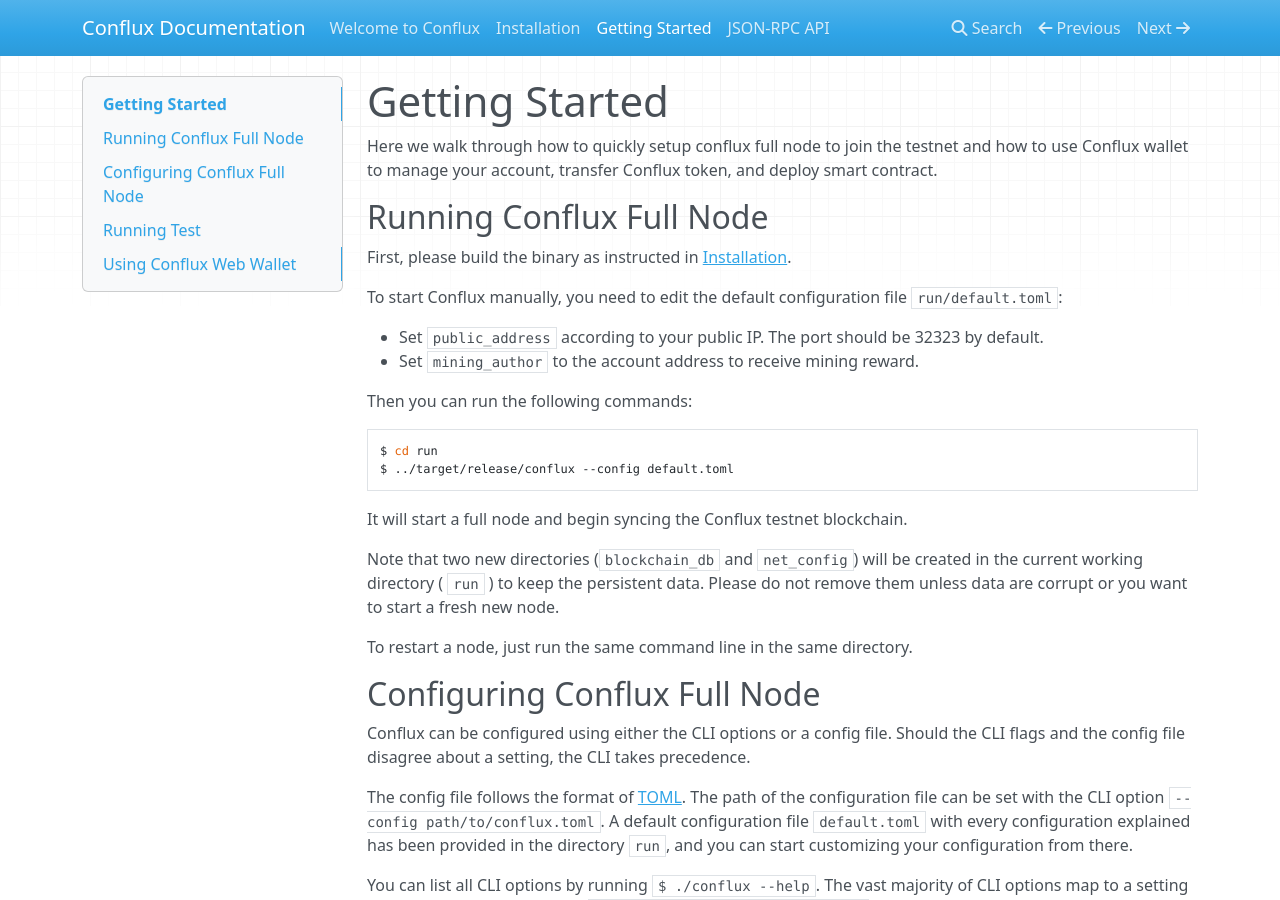
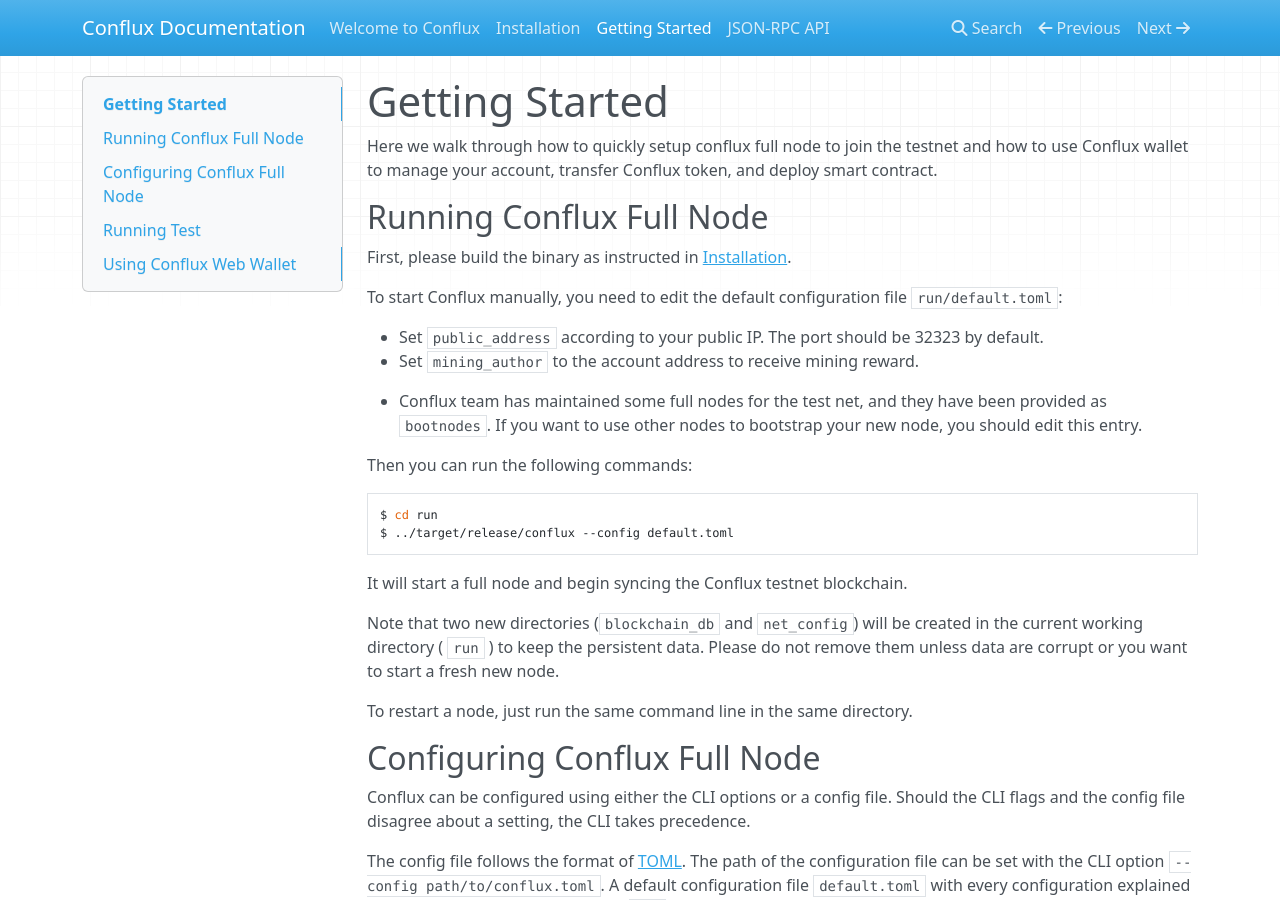
Before and after one commit to Conflux-Chain/conflux-doc, an MkDocs documentation site: the page built from docs/get_started.md, in a window 1280 px wide and 900 px high. Built offline with MkDocs 1.6.1, drawn with Linux system fonts in a browser that asks for light colours; nearby versions of some CDN libraries.

Commit message:
Explain bootnodes in Running instructions.

```diff
--- a/docs/get_started.md
+++ b/docs/get_started.md
@@ -10,6 +10,8 @@
 
 * Set `public_address` according to your public IP. The port should be 32323 by default.
 * Set `mining_author` to the account address to receive mining reward.
+
+* Conflux team has maintained some full nodes for the test net, and they have been provided as `bootnodes`. If you want to use other nodes to bootstrap your new node, you should edit this entry.
 
 Then you can run the following commands:
 
```
